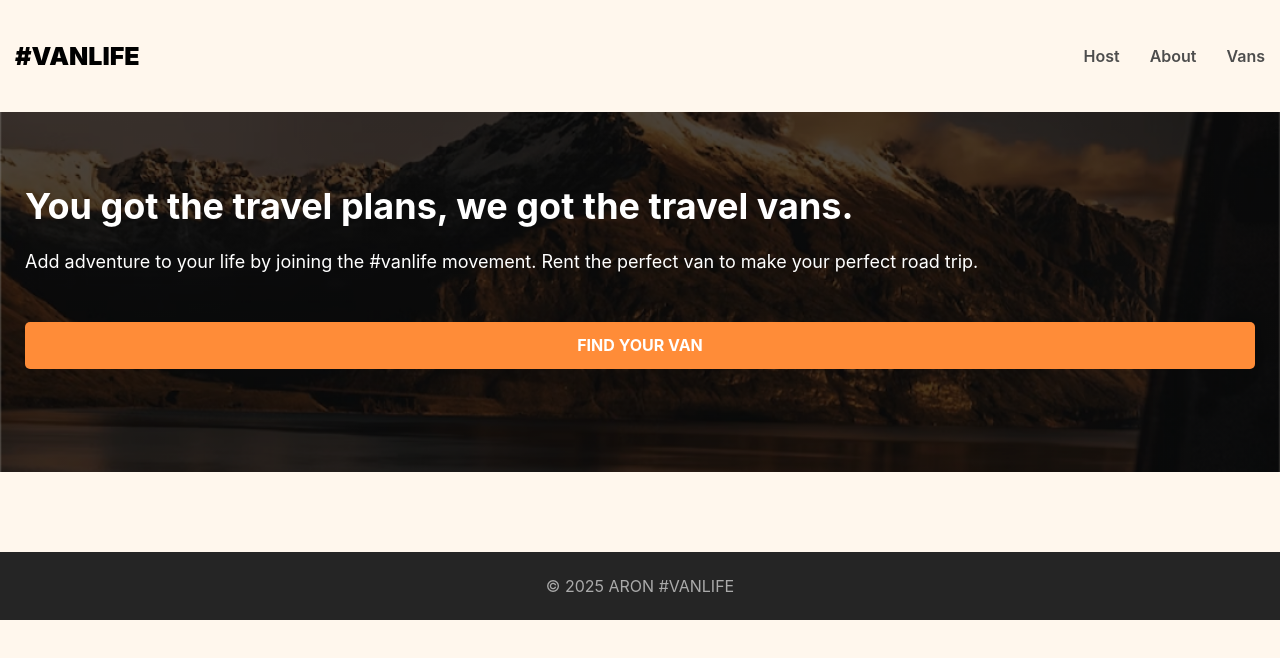
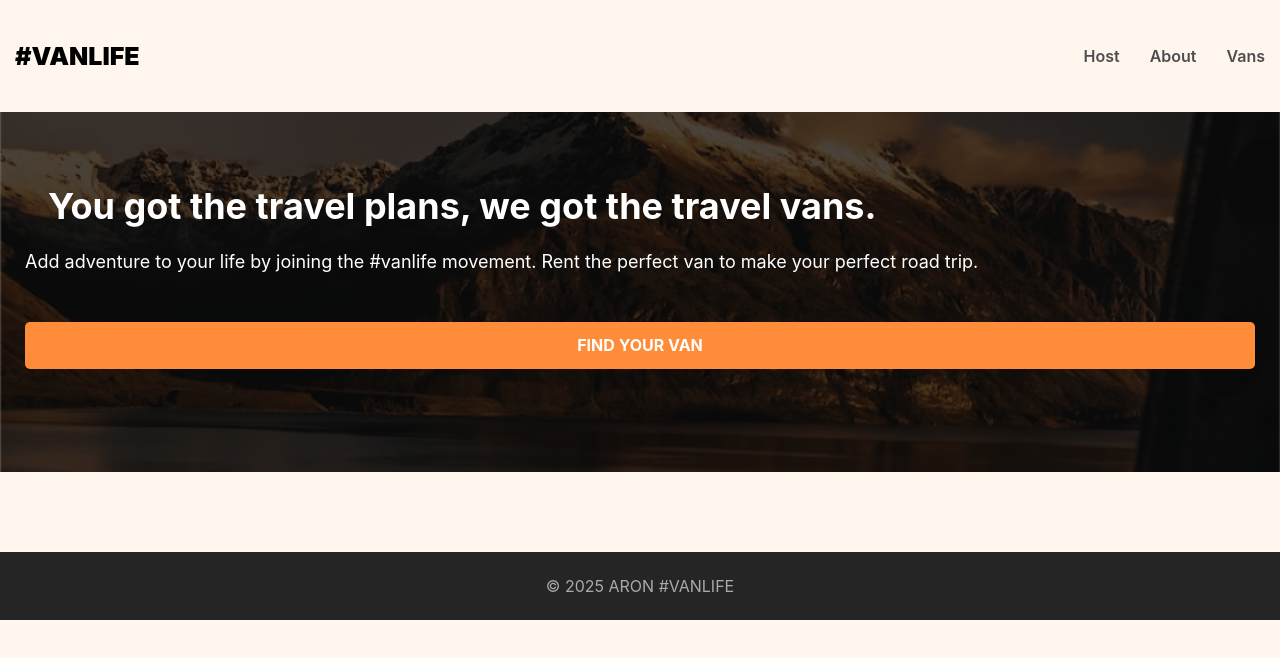
Before and after one commit to arongu321/VanReactRouter, a React (Vite) app: page / in a window 1280 px wide. Shown: the top 658 px of the page. Built offline with nearby package versions, Linux system fonts and the light colour scheme; what miragejs would draw is missing.

Commit message:
Added loading state for Vans page

```diff
--- a/index.css
+++ b/index.css
@@ -26,6 +26,10 @@ body {
 a {
     text-decoration: unset; /* Remove underline */
     color: unset; /* Remove default color */
+}
+
+h1 {
+    margin-left: 23px;
 }
 
 body::-webkit-scrollbar {
--- a/pages/Vans/Vans.jsx
+++ b/pages/Vans/Vans.jsx
@@ -8,10 +8,15 @@ export default function Vans() {
     // Used to access URL query search parameters
     const [searchParams, setSearchParams] = useSearchParams();
 
+    // Used to track loading state
+    const [loading, setLoading] = React.useState(false);
+
     React.useEffect(() => {
         async function fetchVans() {
+            setLoading(true);
             const data = await getVans();
             setVans(data);
+            setLoading(false);
         }
         fetchVans();
     }, []);
@@ -62,6 +67,10 @@ export default function Vans() {
         });
     }
 
+    if (loading) {
+        return <h1>Loading...</h1>;
+    }
+
     return (
         <div className="vans-container">
             <h2>Explore our van options</h2>
```
